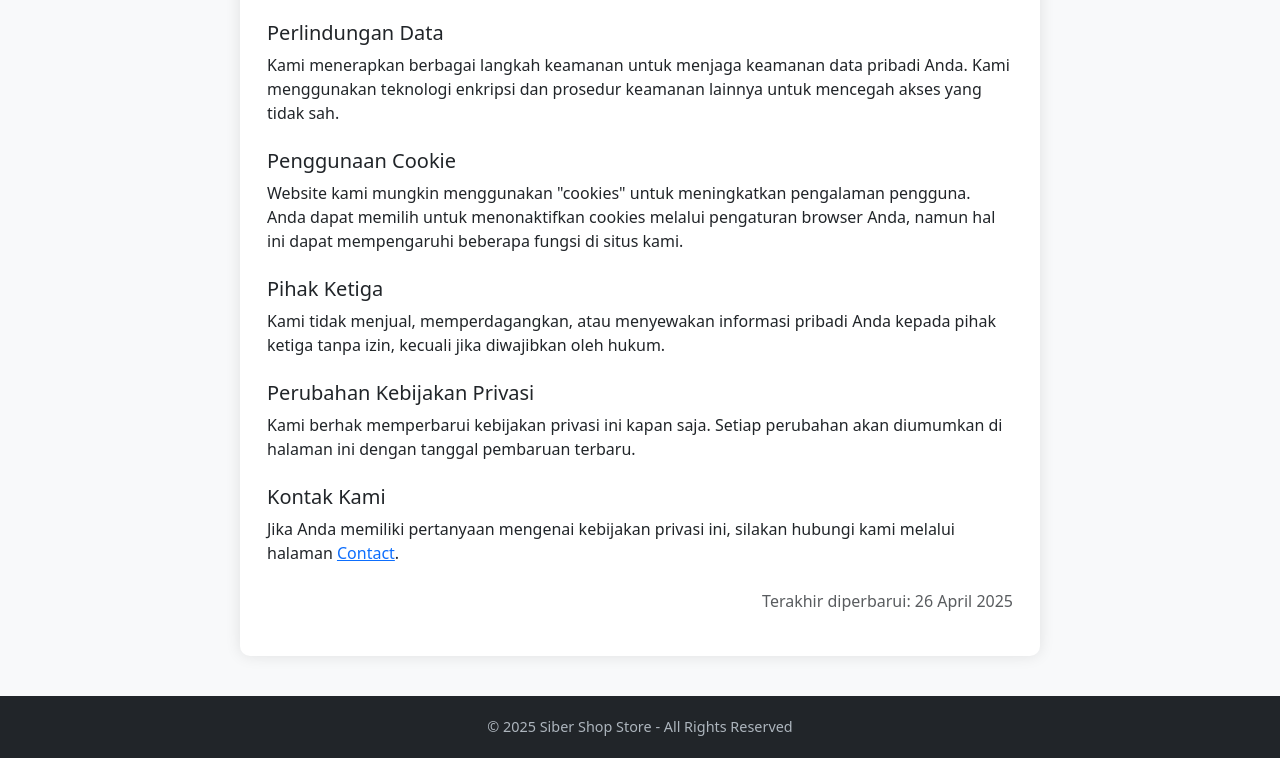
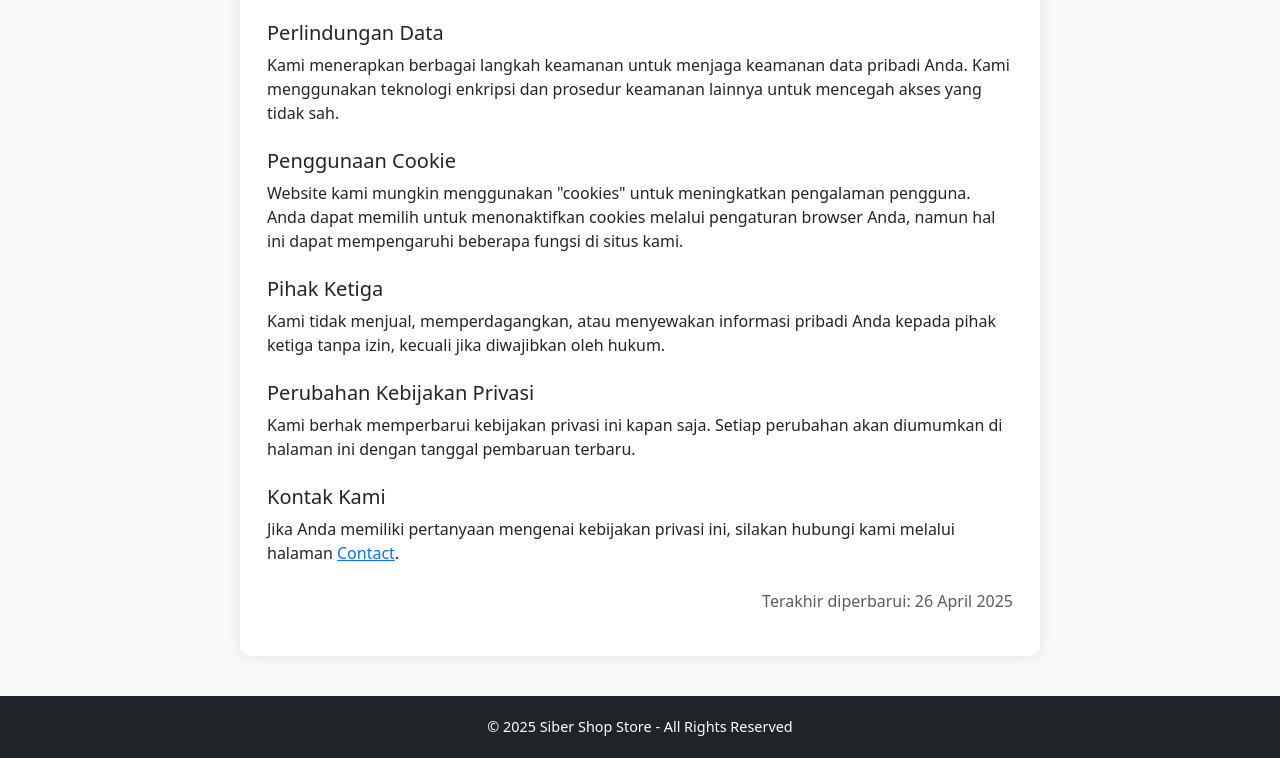
Before and after one commit to sibershopstore/tools, a plain HTML site: page kebijakan-privasi.html in a window 1280 px wide. Shown: the part 562-1320 px from the top of the page. Drawn offline with nearby package versions, Linux system fonts and the light colour scheme.

Commit message:
Update kebijakan-privasi.html

```diff
--- a/kebijakan-privasi.html
+++ b/kebijakan-privasi.html
@@ -55,7 +55,7 @@
     }
     footer {
       background-color: #212529;
-      color: #adb5bd;
+      color: #fff;
       text-align: center;
       padding: 20px 0;
       font-size: 0.9rem;
```
